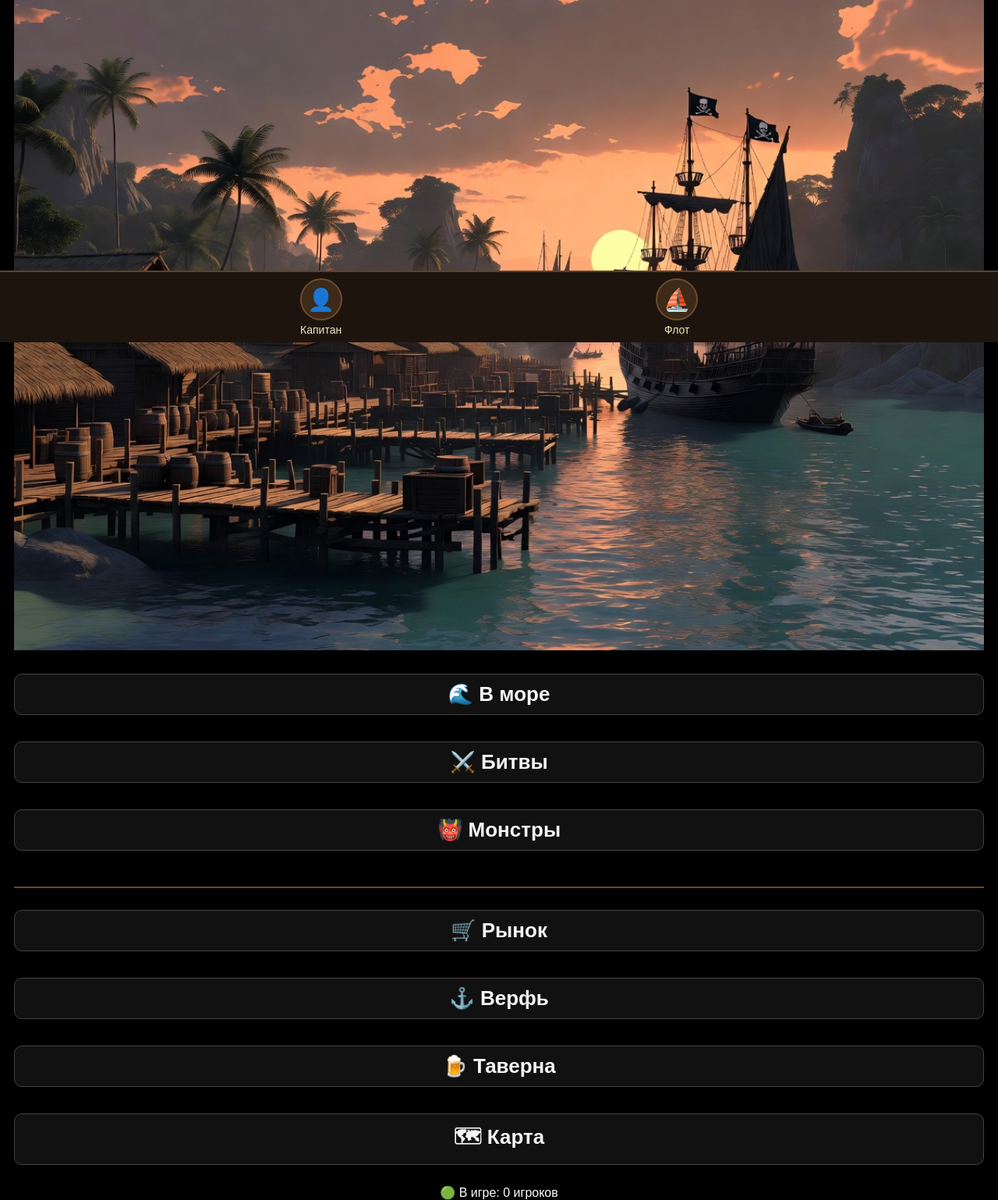
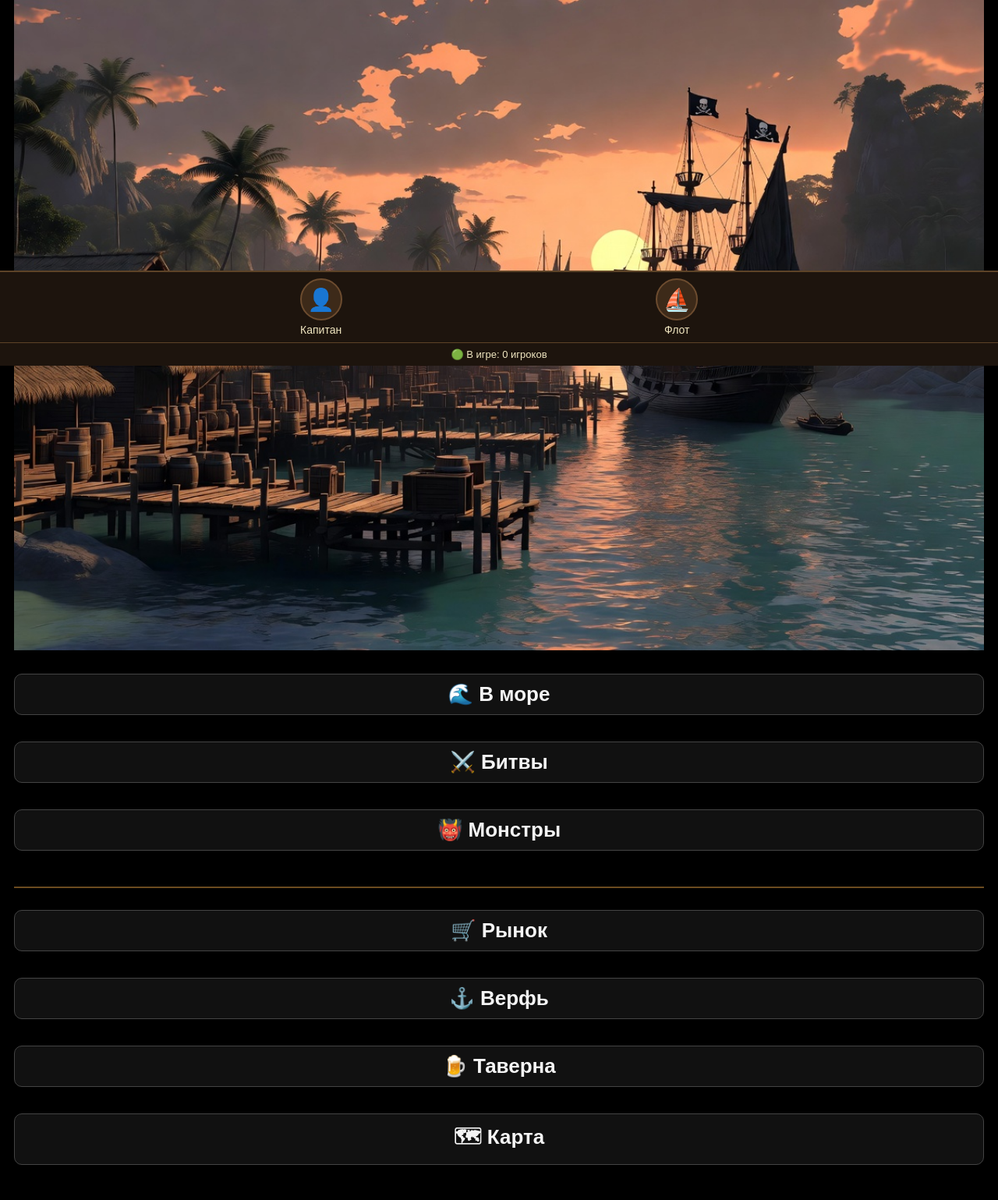
Before and after one commit to wergut800-star/piratesgame, a Flask app: template templates/port.html in a window 1280 px wide. Shown: the part 331-1870 px from the top of the page at 78% size. After the commit the page ends 1825 px from the top, so only its background shows below. Run offline with Flask 3, Linux system fonts and the light colour scheme; the template is opened without the code that fills it, so the values that code supplies are empty.

Commit message:
Update style.css

```diff
--- a/static/css/style.css
+++ b/static/css/style.css
@@ -260,6 +260,20 @@ a:hover {
     padding:8px 0;
     z-index:1000;
 }
+#online-count{
+    position:fixed;
+    bottom:0;
+    left:0;
+    width:100%;
+    height:30px;
+    background:#1d140d;
+    border-top:1px solid #5d4327;
+    color:#f0e6c0;
+    text-align:center;
+    font-size:13px;
+    line-height:30px;
+    z-index:1001;
+}
 
 .bottom-btn{
     text-decoration:none;
```
